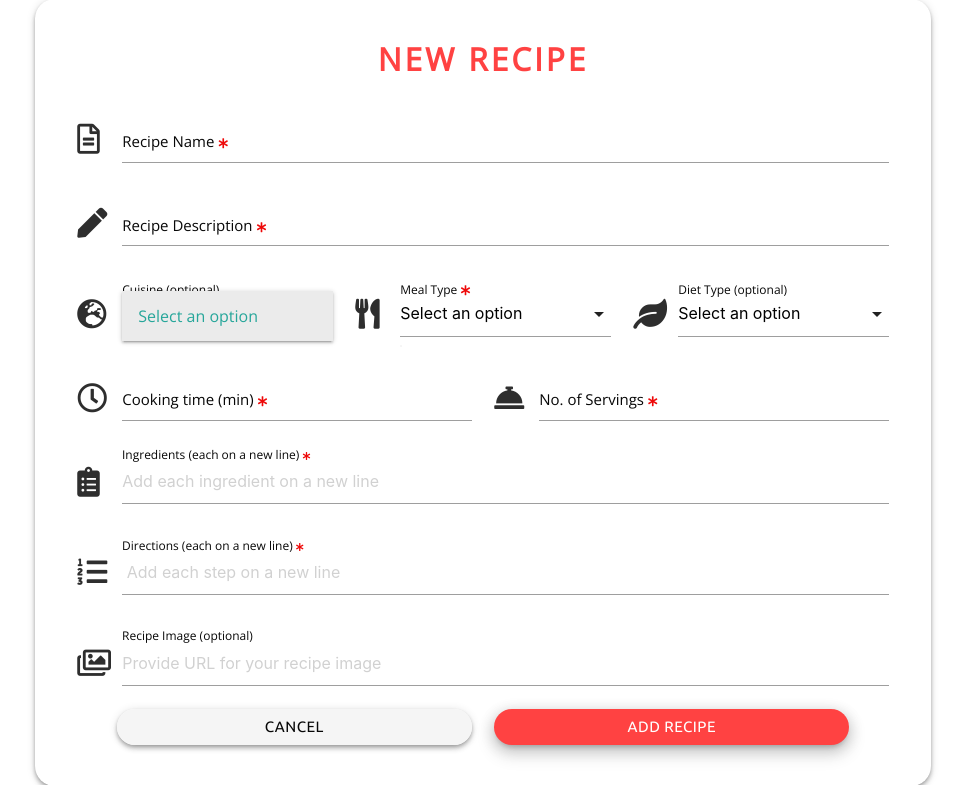
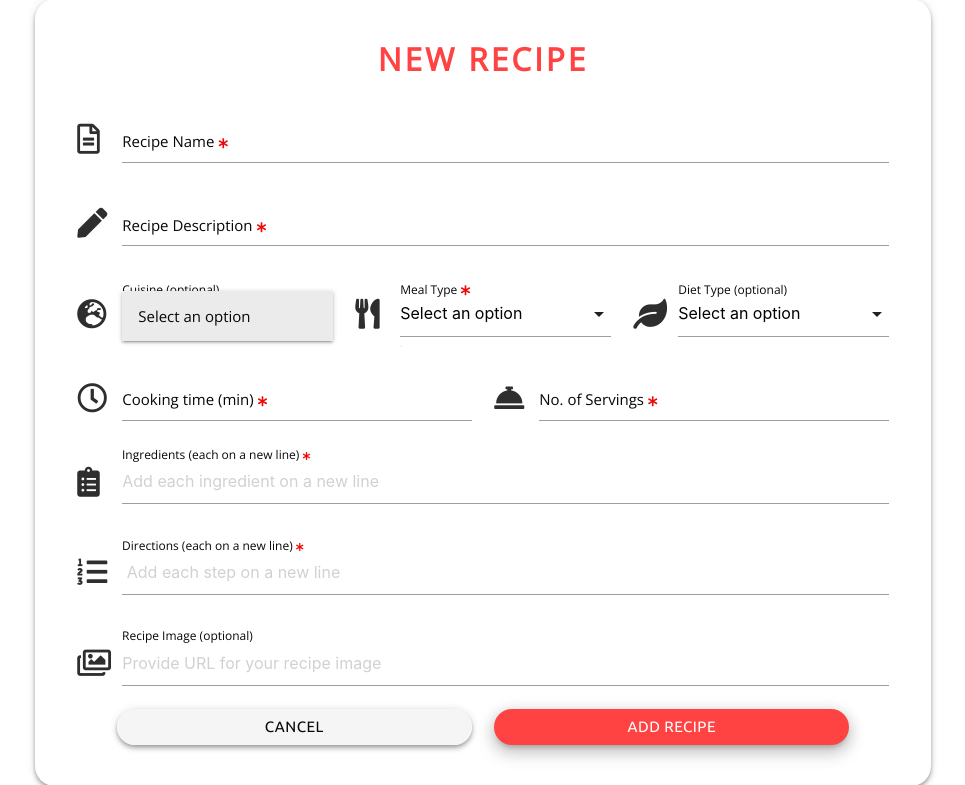
Before and after one commit to irinatu17/MyCookBook, a Flask app: page /add_recipe in a window 1280 px wide, after a click on "Select an option". Shown: the part 136-921 px from the top of the page, without its empty margins (157-1122 px from the left). Run offline with Flask 2, Linux system fonts and the light colour scheme; data that the repository does not hold is empty; some libraries are stand-ins or nearby versions.

Commit message:
Change text colour in dropdowns, override Materialize green colour

```diff
--- a/mycookbook/static/css/style.css
+++ b/mycookbook/static/css/style.css
@@ -166,9 +166,13 @@ width: 10rem;
 .error-message{
 color: var(--red);
 }
-/* override Materialize label color */
+/* override Materialize label color and dropdown colour */
 .input-field label {
 color: var(--black);
+}
+.dropdown-content li>a, .dropdown-content li>span {
+color:  var(--black);
+font-size:1rem;
 }
 /* Home page*/
 .home-container{
```
